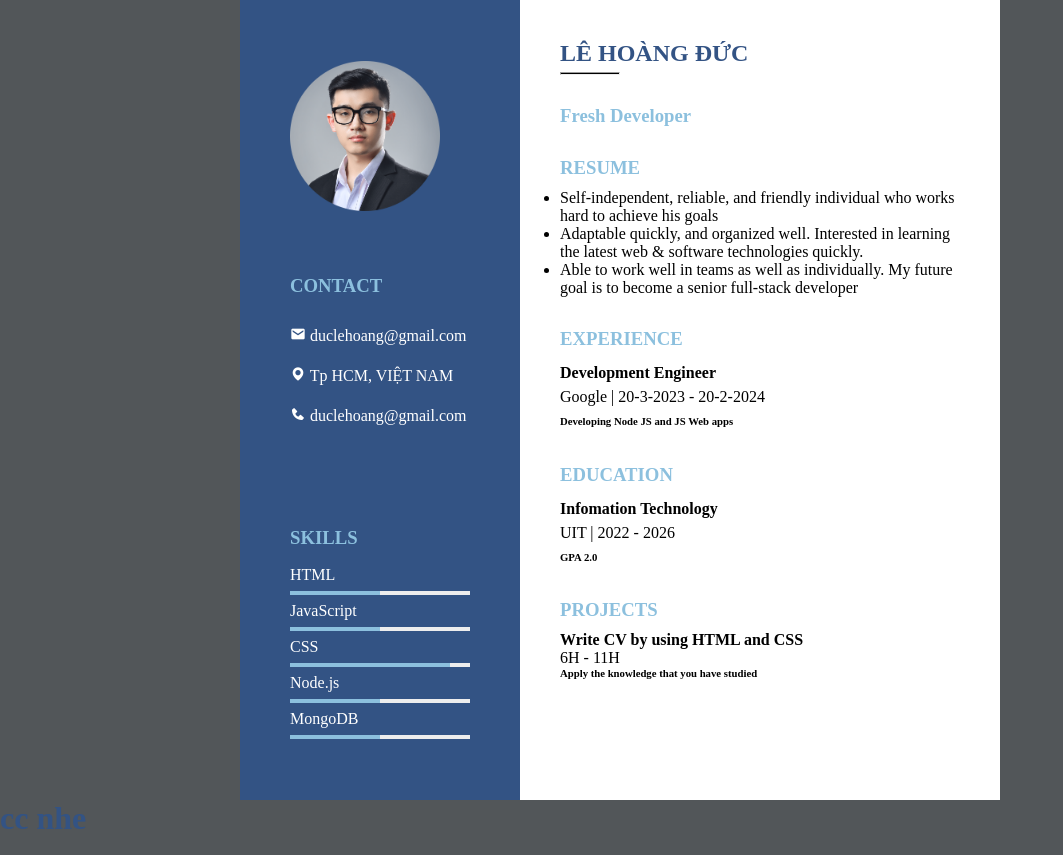
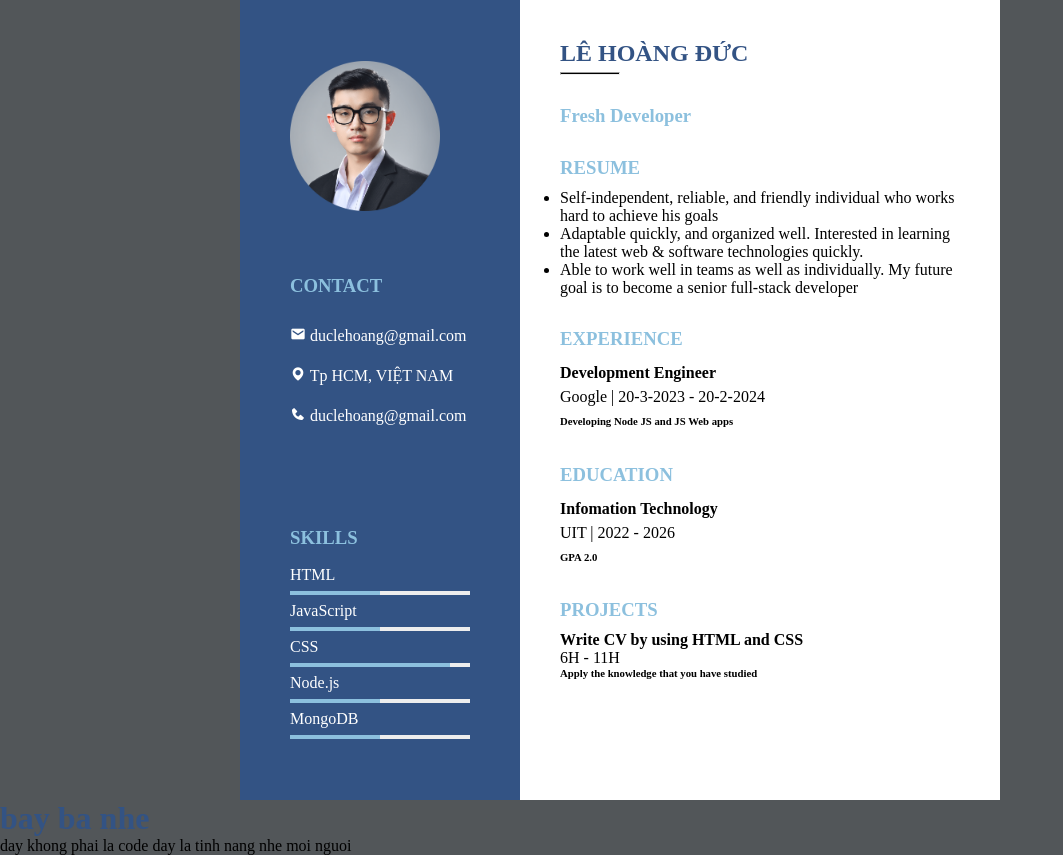
Before and after one commit to hoangduccoderdeptrai/Project_read_write_Note, a plain HTML site: page index.html in a window 1280 px wide. Shown: the whole page, without its empty margins (0-1063 px from the left). Drawn offline with nearby package versions, Linux system fonts and the light colour scheme.

Commit message:
temporary

```diff
--- a/index.html
+++ b/index.html
@@ -269,7 +269,8 @@ hr {
         </article>
     </main>
     <main>
-        <h1>cc nhe</h1>
+        <h1>bay ba nhe</h1>
+        <p>day khong phai la code day la tinh nang nhe moi nguoi</p>
     </main>
 </body>
 </html>
```
